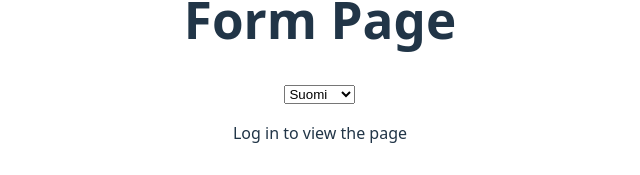
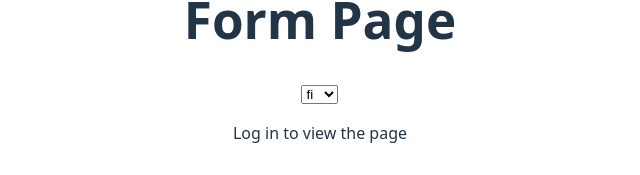
Before and after one commit to haagahelia/HH-SECUR-i, a React (Vite) app in the folder hh-riski/: page / in a window 1280 px wide. Shown: the part 353-528 px from the top of the page, without its empty margins (320-960 px from the left). Built offline with nearby package versions, Linux system fonts and the light colour scheme.

Commit message:
Updated language selection menu to a simpler form

```diff
--- a/hh-riski/src/Components/FormPage.tsx
+++ b/hh-riski/src/Components/FormPage.tsx
@@ -49,8 +49,8 @@ const FormPage = () => {
           {languages.map((language) => (
             <option key={language.id} value={language.id}>
               {selectedLanguage === "fi"
-                ? language.name.fi
-                : language.name.en}
+                ? language.id
+                : language.id}
             </option>
           ))}
         </select>
```
